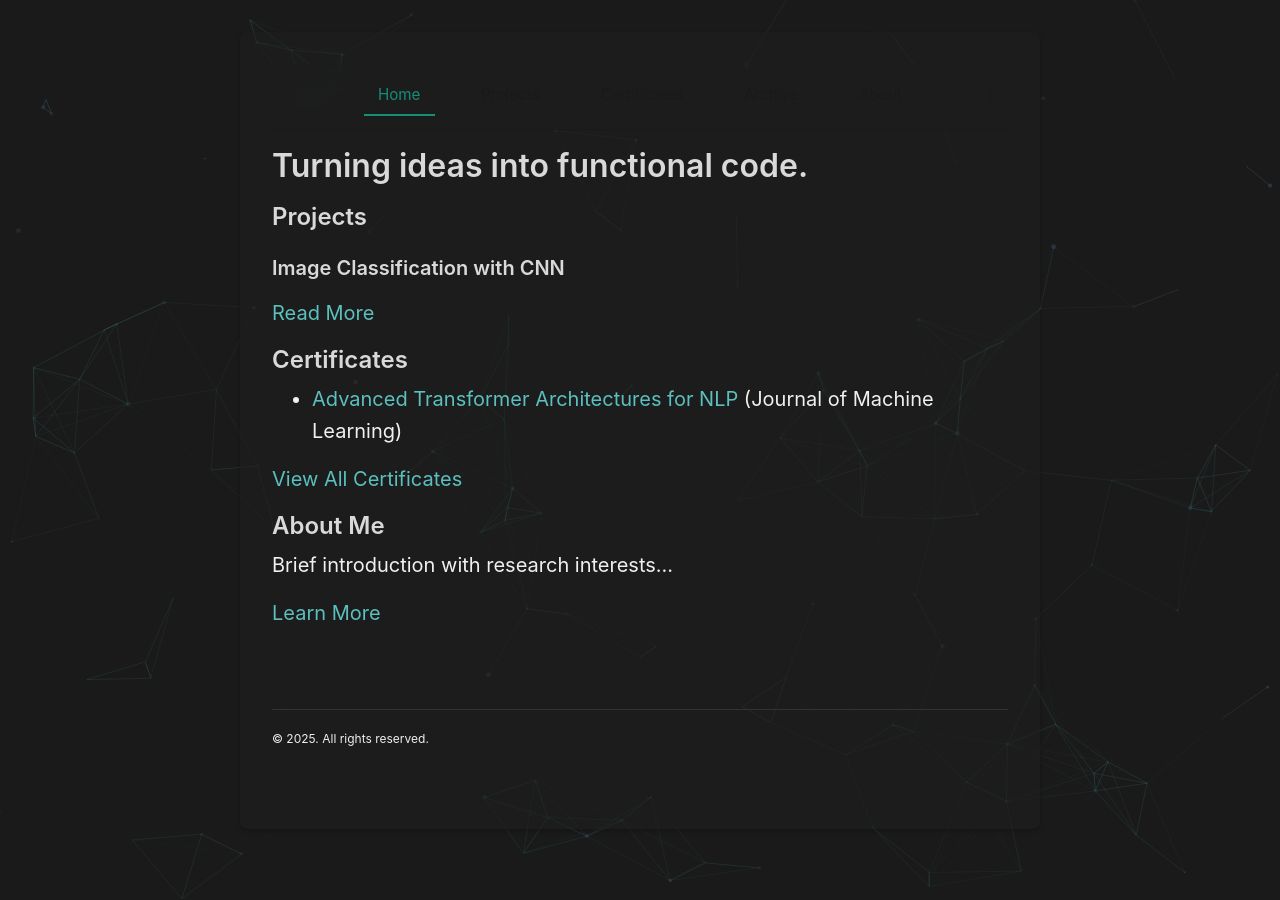
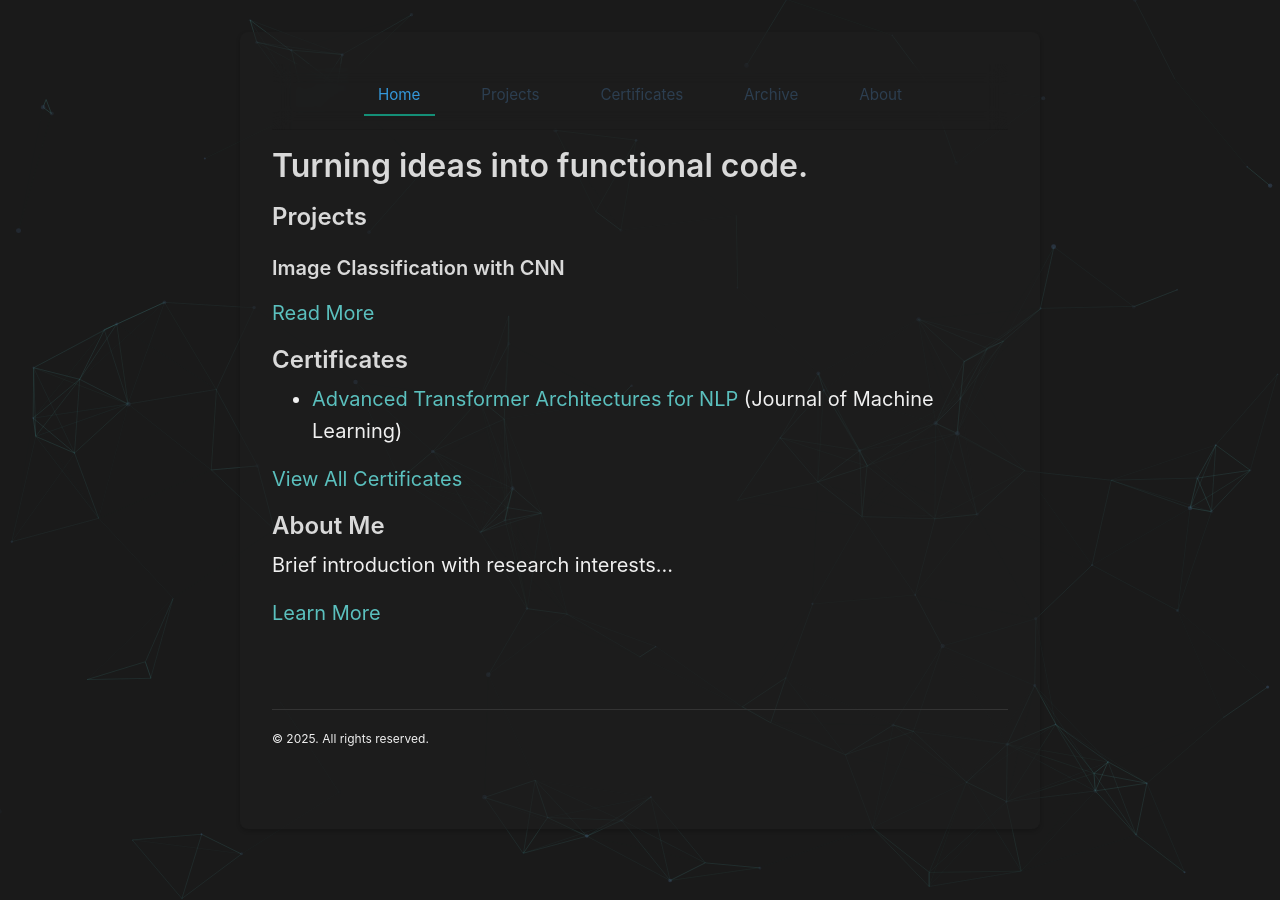
Before and after one commit to Mohammad-Talaat7/Mohammad-Talaat7.github.io, a Jekyll site: the page built from index.markdown, in a window 1280 px wide. Built offline with Jekyll 4.4.1, drawn with Linux system fonts in a browser that asks for light colours; the list of posts is cut into pages by our own code.

Commit message:
Update _layout.scss

```diff
--- a/_sass/_layout.scss
+++ b/_sass/_layout.scss
@@ -27,20 +27,43 @@
   z-index: 1000;
 
   .nav-item {
-    color: #1a1a1a; // Darker, more readable color
+    color: #2c3e50; // Darker, more readable color
     font-size: 0.95rem; // Smaller font size
     padding: 0.4rem 0.9rem; // Tighter padding
 
     &:hover {
-      color: #148f77;
+      color: #3498db;
       transform: translateY(-2px);
     }
 
     &.active {
-      color: #148f77;
+      color: #3498db;
       border-bottom: 2px solid #148f77;
     }
   }
+  @media (max-width: 768px) {
+    flex-direction: row !important;
+    flex-wrap: wrap;
+    gap: 0.5rem;
+    padding: 0.5rem 1rem;
+    justify-content: center;
+
+    .nav-item {
+      font-size: 0.85rem;
+      padding: 0.3rem 0.6rem;
+      white-space: nowrap;
+      flex: 0 0 auto;
+    }
+  }
+  @media (max-width: 480px) {
+    gap: 0.3rem;
+
+    .nav-item {
+      font-size: 0.8rem;
+      padding: 0.2rem 0.4rem;
+    }
+  }
+
 }
 
 @media (max-width: 768px) {
```
